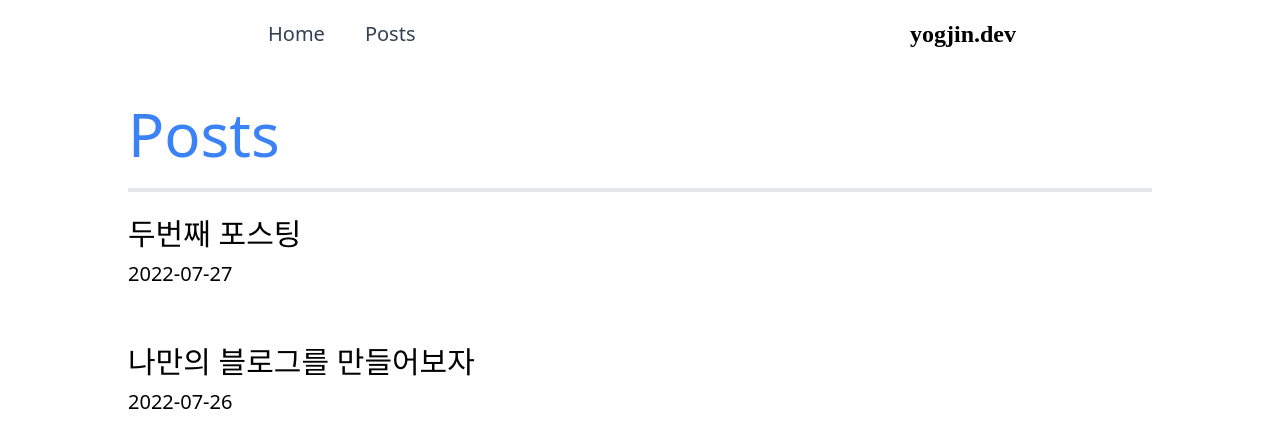
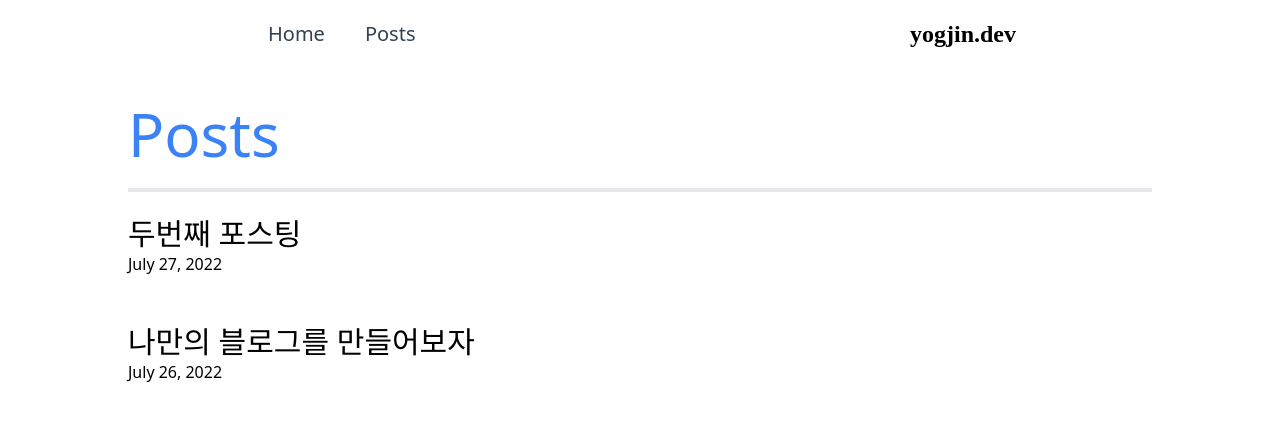
Before and after one commit to yogjin/yogjin.dev, a Next.js app: page /posts in a window 1280 px wide. Shown: the top 448 px of the page. Built offline with nearby package versions, Linux system fonts and the light colour scheme; a web font is replaced by a local one.

Commit message:
refactor: Modify date display to using Date component

```diff
--- a/components/RecentPosts.tsx
+++ b/components/RecentPosts.tsx
@@ -1,6 +1,7 @@
 import Link from 'next/link';
 import { FC } from 'react';
 import { PostMetaData } from '../interfaces/post';
+import Date from './date';
 
 interface RecentPostsProps {
   postDatas: PostMetaData[];
@@ -14,7 +15,7 @@ const RecentPosts: FC<RecentPostsProps> = ({ postDatas }) => {
           <Link href={`/posts/${postData.postId}`} key={postData.postId}>
             <a className={`mt-6`}>
               <div className={`text-2xl font-medium`}>{postData.title}</div>
-              <div className={`text-xl my-1`}>{postData.date}</div>
+              <Date dateString={postData.date} />
             </a>
           </Link>
         ))}
--- a/pages/posts.tsx
+++ b/pages/posts.tsx
@@ -1,5 +1,6 @@
 import type { InferGetStaticPropsType, NextPage } from 'next';
 import Link from 'next/link';
+import Date from '../components/date';
 import { getAllPostIds, getAllPostsData } from '../lib/posts';
 
 const Posts = ({
@@ -15,7 +16,7 @@ const Posts = ({
           <Link href={`/posts/${postData.postId}`} key={postData.postId}>
             <a className={`my-6`}>
               <div className={`text-3xl font-medium`}>{postData.title}</div>
-              <div className={`text-xl my-2`}>{postData.date}</div>
+              <Date dateString={postData.date} />
             </a>
           </Link>
         ))}
```
